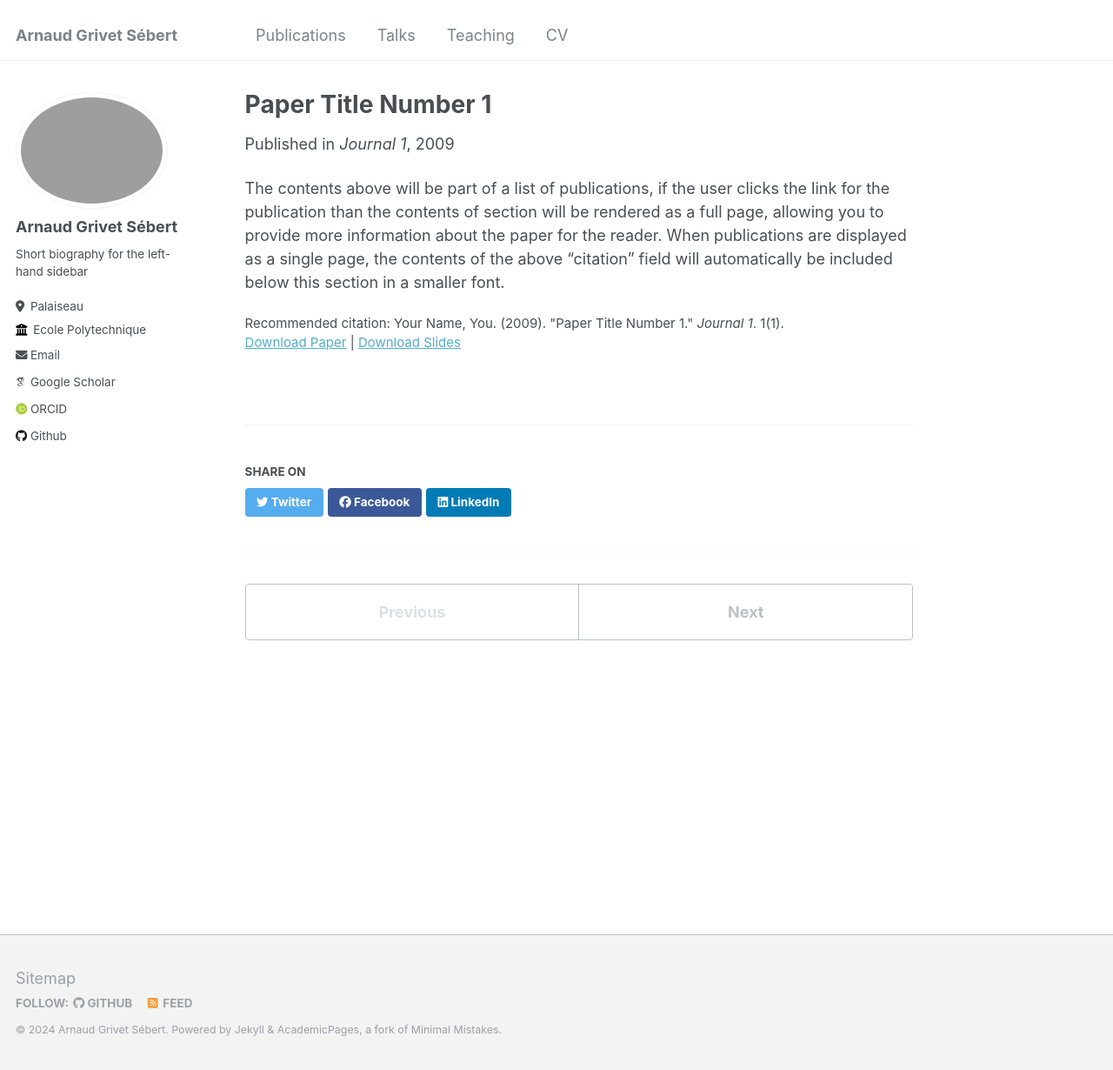
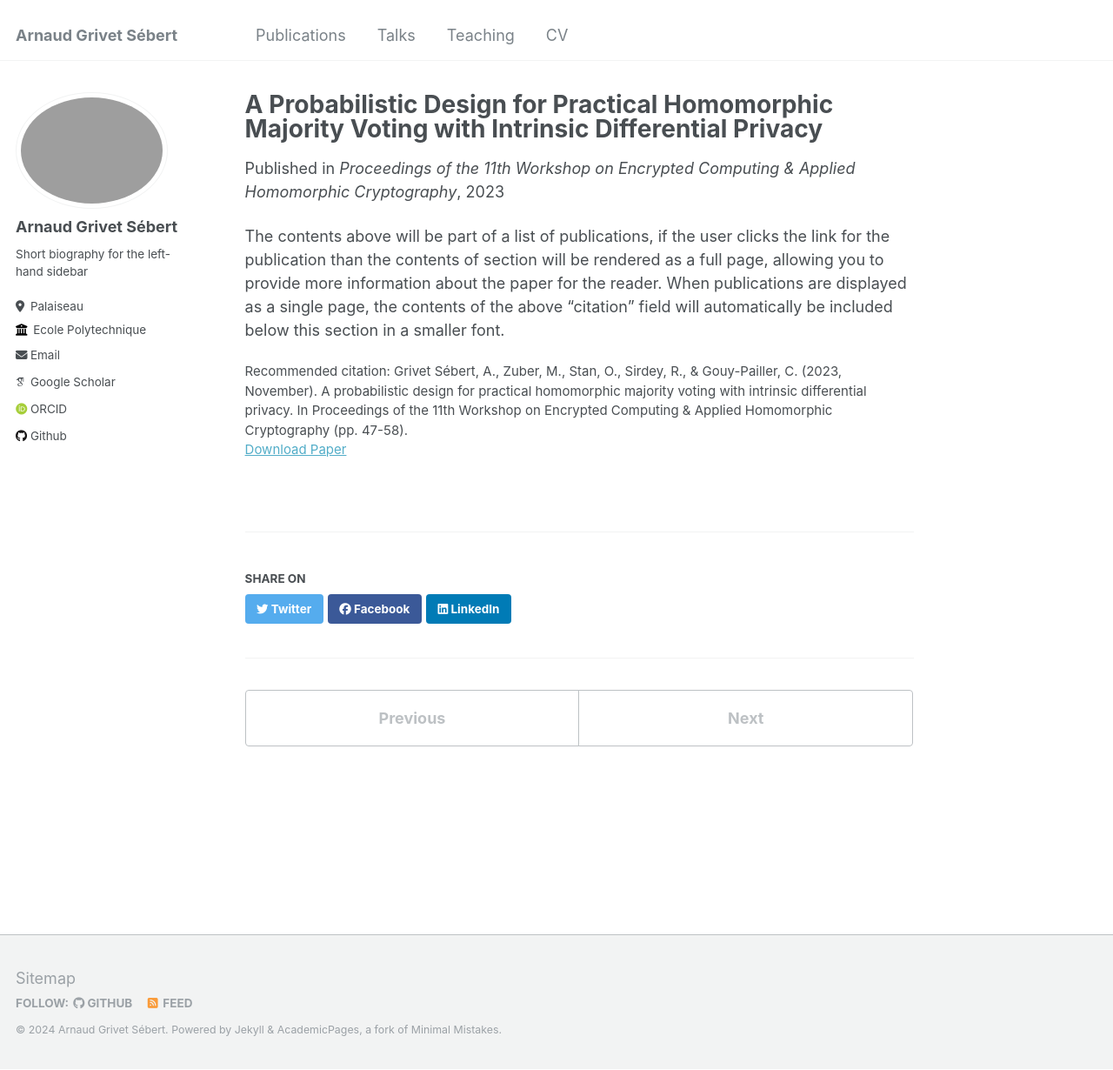
Before and after one commit to Arnaud-GS/arnaud-gs.github.io, a Jekyll site: the page built from _publications/2009-10-01-paper-title-number-1.md, in a window 1280 px wide and 1230 px high. Shown: the whole window at 87% size. Built offline with Jekyll 4.4.1, drawn with Linux system fonts in a browser that asks for light colours; some web fonts are replaced.

Commit message:
Update 2009-10-01-paper-title-number-1.md

```diff
--- a/_publications/2009-10-01-paper-title-number-1.md
+++ b/_publications/2009-10-01-paper-title-number-1.md
@@ -1,13 +1,11 @@
 ---
-title: "Paper Title Number 1"
+title: "A Probabilistic Design for Practical Homomorphic Majority Voting with Intrinsic Differential Privacy"
 collection: publications
-permalink: /publication/2009-10-01-paper-title-number-1
 excerpt: 'This paper is about the number 1. The number 2 is left for future work.'
-date: 2009-10-01
-venue: 'Journal 1'
-slidesurl: 'http://academicpages.github.io/files/slides1.pdf'
-paperurl: 'http://academicpages.github.io/files/paper1.pdf'
-citation: 'Your Name, You. (2009). &quot;Paper Title Number 1.&quot; <i>Journal 1</i>. 1(1).'
+date: 2023-11-26
+venue: 'Proceedings of the 11th Workshop on Encrypted Computing & Applied Homomorphic Cryptography'
+paperurl: 'https://dl.acm.org/doi/pdf/10.1145/3605759.3625258'
+citation: 'Grivet Sébert, A., Zuber, M., Stan, O., Sirdey, R., & Gouy-Pailler, C. (2023, November). A probabilistic design for practical homomorphic majority voting with intrinsic differential privacy. In Proceedings of the 11th Workshop on Encrypted Computing & Applied Homomorphic Cryptography (pp. 47-58).'
 ---
 
 The contents above will be part of a list of publications, if the user clicks the link for the publication than the contents of section will be rendered as a full page, allowing you to provide more information about the paper for the reader. When publications are displayed as a single page, the contents of the above "citation" field will automatically be included below this section in a smaller font.
```
